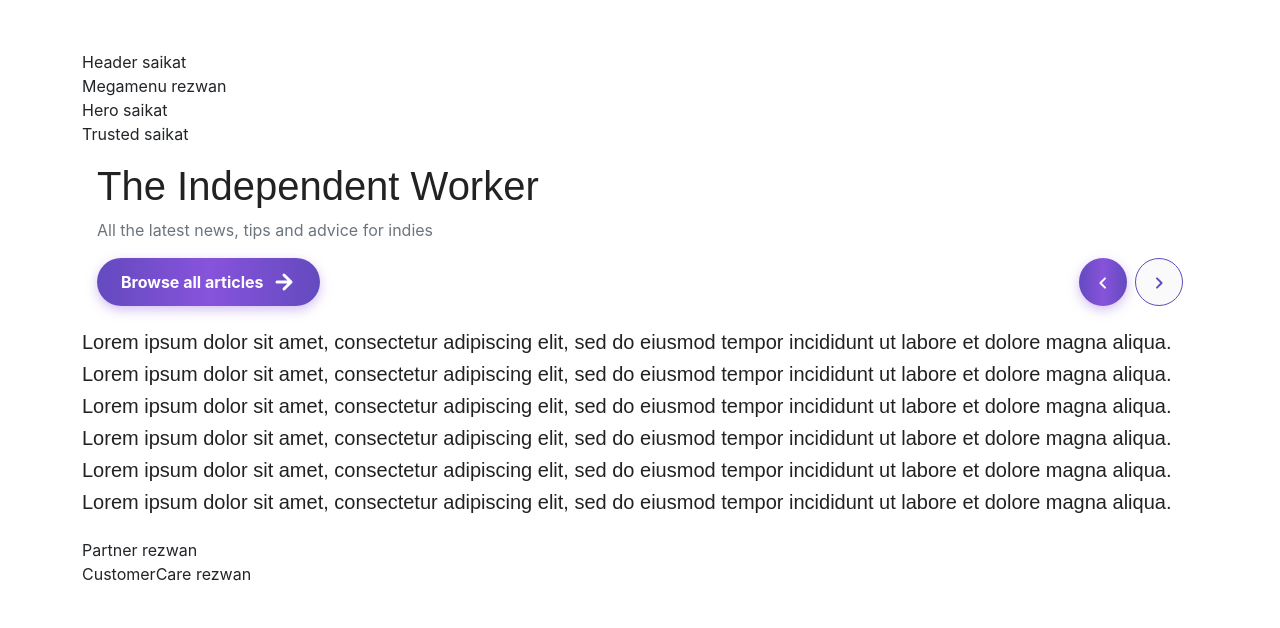
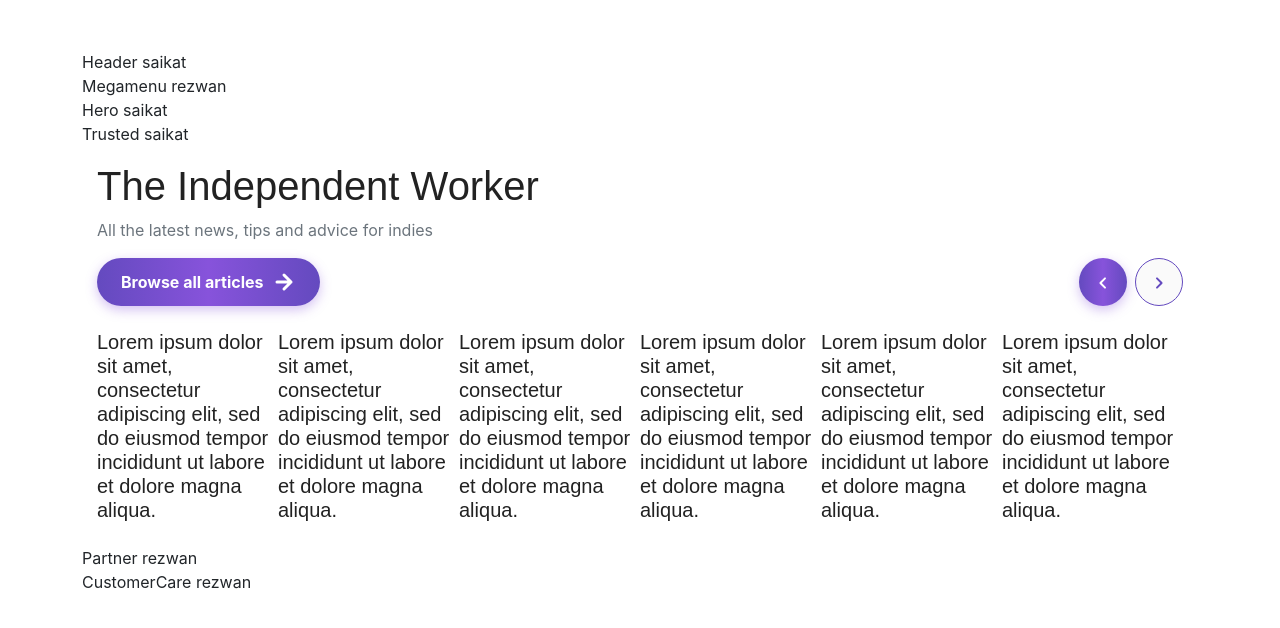
Before and after one commit to NahidOpedia/teamstudio, a Next.js app: page / in a window 1280 px wide. Shown: the top 628 px of the page. Built offline with nearby package versions, Linux system fonts and the light colour scheme.

Commit message:
merge with master

```diff
--- a/component/Woker/Woker.tsx
+++ b/component/Woker/Woker.tsx
@@ -12,7 +12,7 @@ function Woker() {
       <h1>The Independent Worker</h1>
       <p className="text-muted">All the latest news, tips and advice for indies</p>
       <ButtonGroup />
-      <div className="row">
+      <div className="d-flex">
         {
           slidesData.map(data =>
             <MediaCard data={data} key={data.id} />
```
